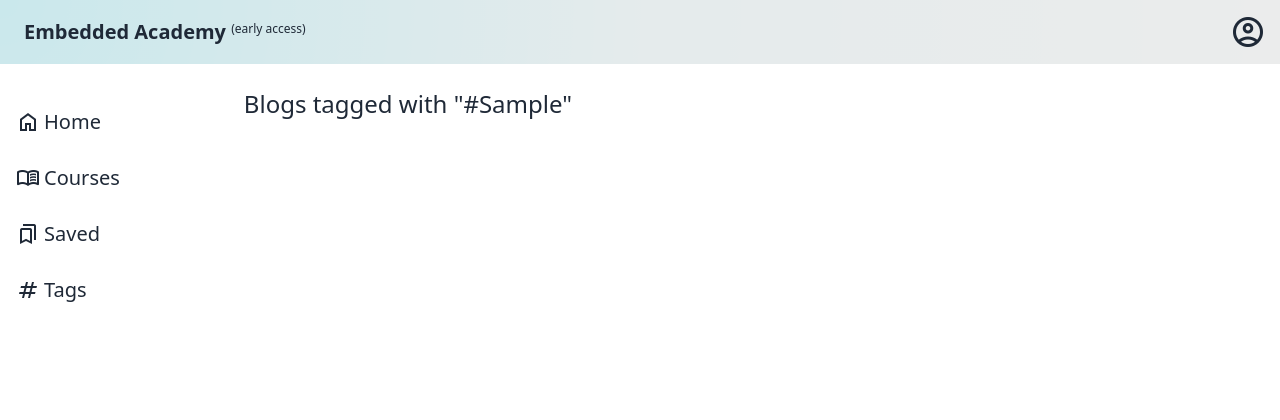
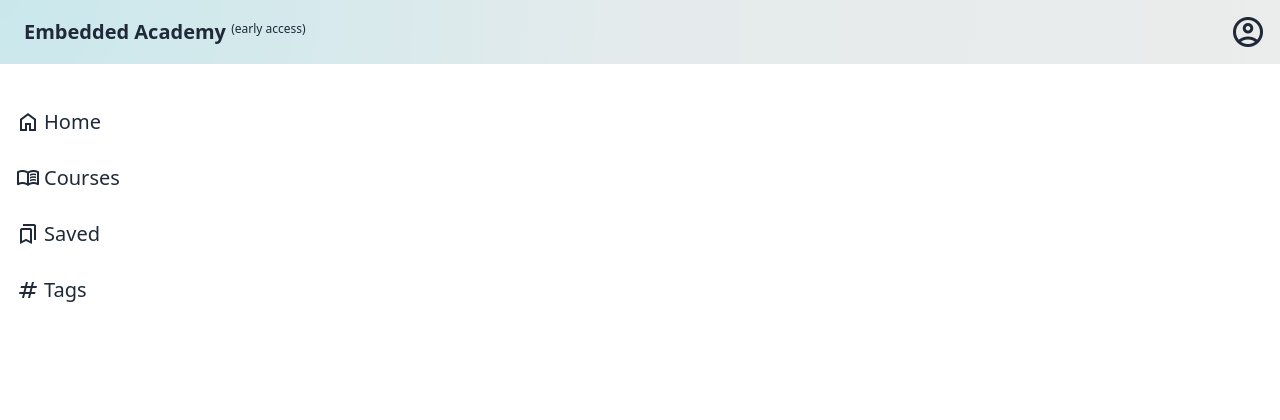
Before and after one commit to EmbeddedAcademy-git/firmware-blog, a Django app: a page that uses project/templates/core/tag.html in a window 1280 px wide. Shown: the top 420 px of the page. Run offline with Django 5.2, Linux system fonts and the light colour scheme; tables that the repository leaves empty hold one stand-in row (values such as "Sample post"); data that the repository does not hold is empty; some libraries are stand-ins or nearby versions.

Commit message:
Fix weird cards on tag page

```diff
--- a/project/project/settings.py
+++ b/project/project/settings.py
@@ -25,7 +25,7 @@ SECRET_KEY = 'django-insecure-scmter7gv=f#06w!!o_mi_!a*xl*%d1$iz-^h7m+@896l@7a9t
 # SECURITY WARNING: don't run with debug turned on in production!
 DEBUG = True
 
-ALLOWED_HOSTS = ['embeddedacademy.co.in', 'www.embeddedacademy.co.in']
+ALLOWED_HOSTS = ['127.0.0.1', 'embeddedacademy.co.in', 'www.embeddedacademy.co.in']
 
 
 # Application definition
--- a/project/templates/core/tag.html
+++ b/project/templates/core/tag.html
@@ -3,10 +3,9 @@
 {% block content %}
 
 <div id="blog" class="p-4 w-full flex-grow">
-    <h1 class="text-2xl m-2">Blogs tagged with "#{{tags.tag}}"</h1>
-    <div class="flex flex-col gap-3 w-4/5">
+    <div class="flex flex-col gap-3 md:w-4/5">
         {% for blog in blogs %}
-        <div class="flex flex-col gap-3">
+        <div class="flex flex-col gap-3 ">
             <div class="gradient_div wide_gradient">
                 <div class="flex flex-col gap-2 bg-base-200/80">
                     <div class="dark:bg-base-200/90 flex-grow flex flex-col lg:flex-row items-center gap-4 p-4">
@@ -50,6 +49,4 @@
     </div>
 </div>
 
-
-
 {% endblock %}
```
